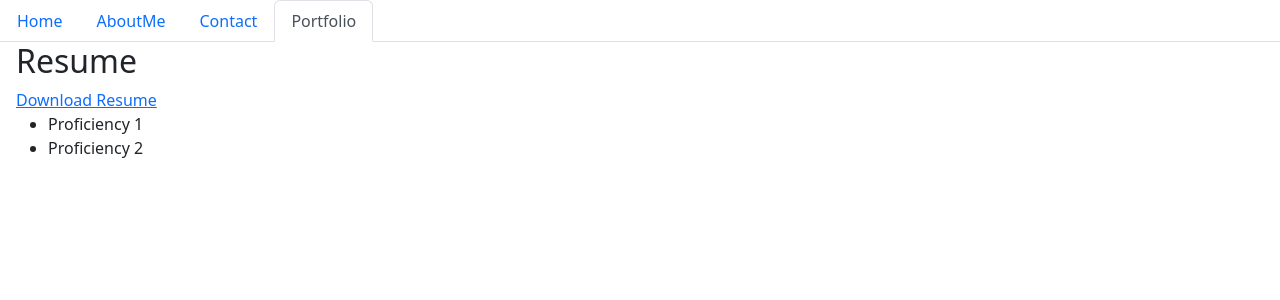
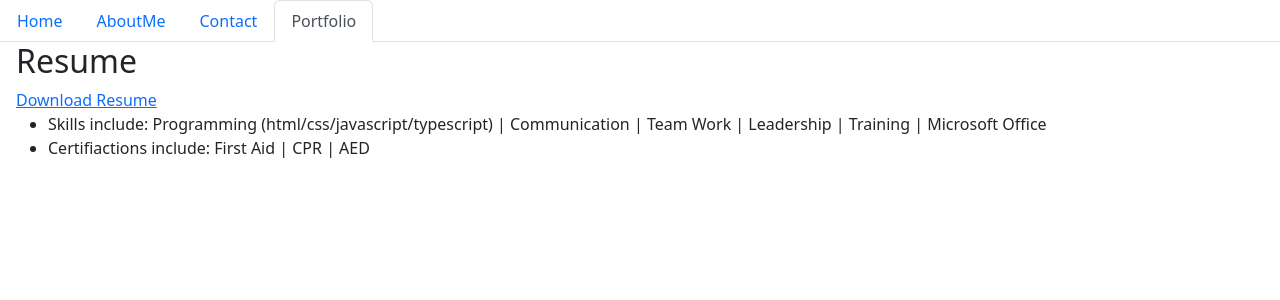
Before and after one commit to AlexMNewcomer/MyPortfolio, a React (Vite) app in the folder Portfolio/: page /Portfolio in a window 1280 px wide. Shown: the top 300 px of the page. Built offline with nearby package versions, Linux system fonts and the light colour scheme.

Commit message:
Added info

```diff
--- a/Portfolio/src/pages/Portfolio.jsx
+++ b/Portfolio/src/pages/Portfolio.jsx
@@ -4,8 +4,8 @@ export default function Portfolio() {
       <h2>Resume</h2>
       <a href="file:///Users/alexnewcomer/Downloads/Resume.pdf" download>Download Resume</a>
       <ul>
-        <li>Proficiency 1</li>
-        <li>Proficiency 2</li>
+        <li>Skills include: Programming (html/css/javascript/typescript) | Communication | Team Work | Leadership | Training | Microsoft Office</li>
+        <li>Certifiactions include: First Aid | CPR | AED</li>
       </ul>
     </section>
   );
```
